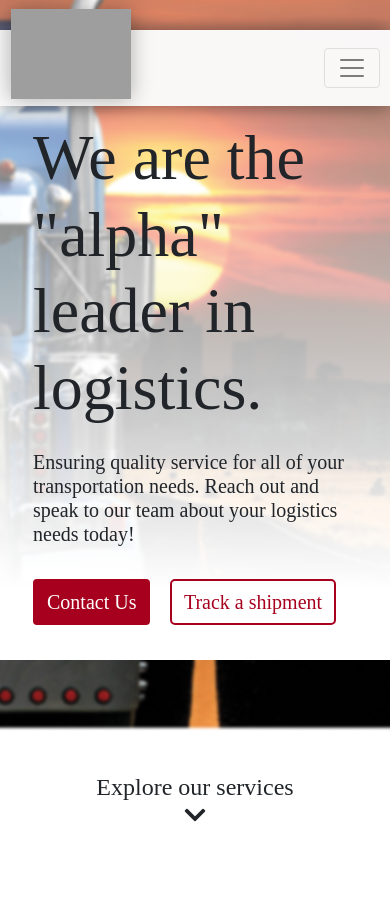
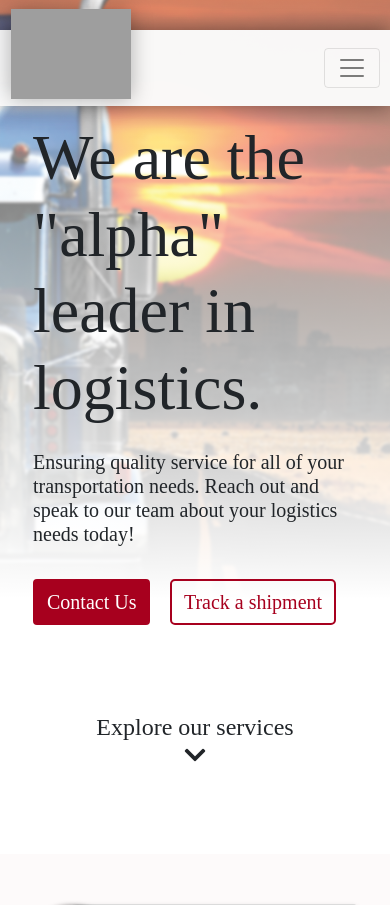
Before and after one commit to jbwierzbicki/New-RagingWolfWebsite, a PHP site: page / in a window 390 px wide. Shown: the top 905 px of the page. Run offline with PHP 8.4, Linux system fonts and the light colour scheme; style sheets or scripts are compiled from the project's sources; some libraries are stand-ins or nearby versions; some web fonts are replaced; grey boxes are pictures that could not be loaded.

Commit message:
test alignment on mobile pls

```diff
--- a/bootstrap_theme/custom.scss
+++ b/bootstrap_theme/custom.scss
@@ -160,9 +160,9 @@
     background-blend-mode: lighten;
     background-repeat: no-repeat;
     background-size: cover;
-    background-position: center center;
+    background-position: center top;
     background-attachment: fixed;
-    min-height: 93vh;
+    min-height: 725px;
 }
 
 .header-section-right {
@@ -172,6 +172,7 @@
     padding-left: 5%;
     padding-right: 5%;
     margin-right: 90px !important;
+    min-height: inherit;
 }
 
 
@@ -271,7 +272,6 @@
 
 /* Services Row */
 .services-row {
-    background: $accent-color;
     padding-left: 7.083%;
     padding-right: 7.083%;
     padding-bottom: 50px;
```
Also changed, not shown: bootstrap_theme/custom.css, 1 other file.
